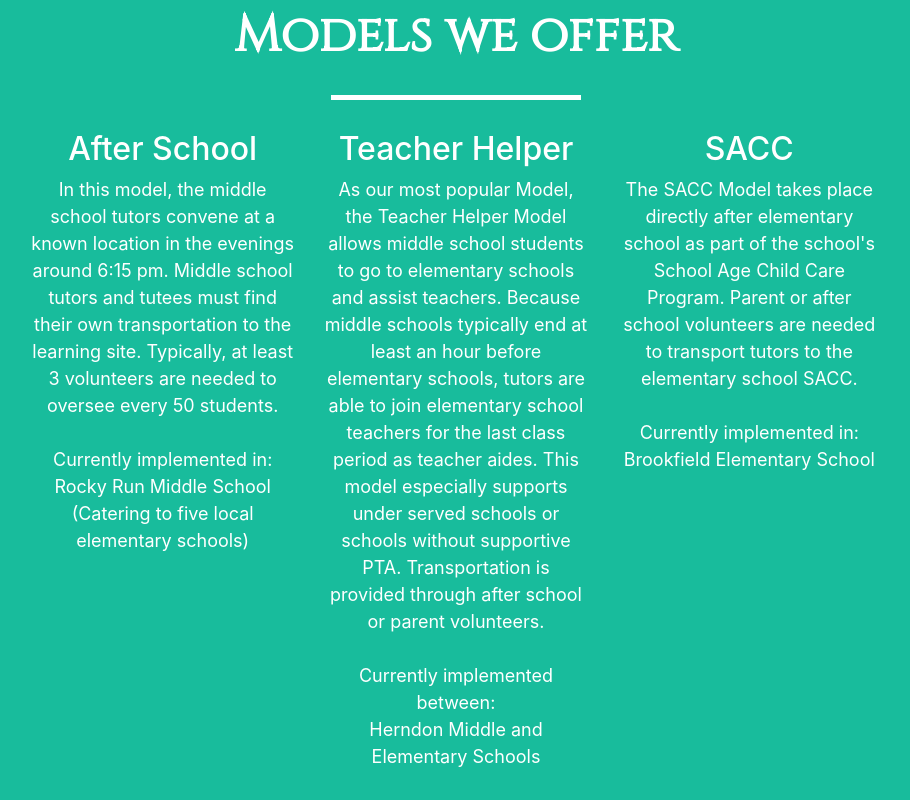
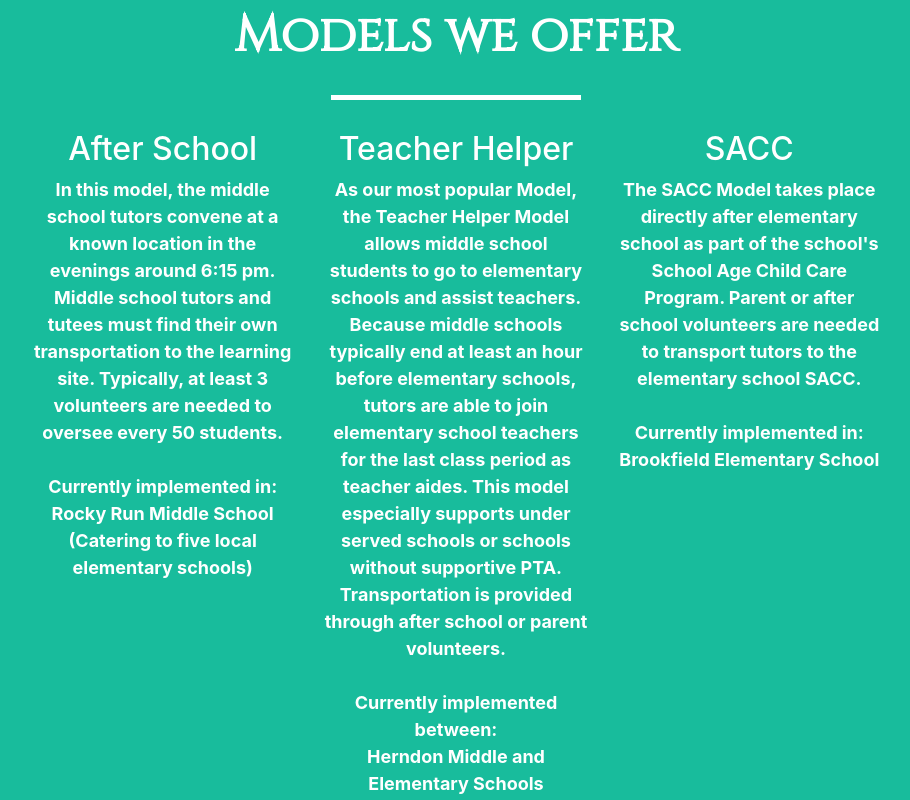
Before and after one commit to aryankix101/homeworkhelpers, a React (Create React App) app: page / in a window 1280 px wide. Shown: the part 1000-1800 px from the top of the page, without its empty margins (184-1094 px from the left). Built offline with nearby package versions, Linux system fonts and the light colour scheme; a web font is replaced by a local one.

Commit message:
Edited text for completing pathway

```diff
--- a/src/components/Pathways.js
+++ b/src/components/Pathways.js
@@ -26,7 +26,7 @@
                                 <div class="container">
                                     <div class="col-lg-12">
                                     {this.state.todos.map((todo) => (
-                                        <p id="titletext">{todo.name}</p>
+                                        <p id="titletext">Hello {todo.name}! You have completed the {todo.completed_pathway}.<br/> Badges completed: {todo.badge}.</p>
                                     ))}
                                     </div>
                                 </div>
--- a/src/index.css
+++ b/src/index.css
@@ -56,6 +56,7 @@
   color: white;
   font: Poppins;
   font-size: 18px;
+  font-weight: bold;
 }
 
 section.success {
```
